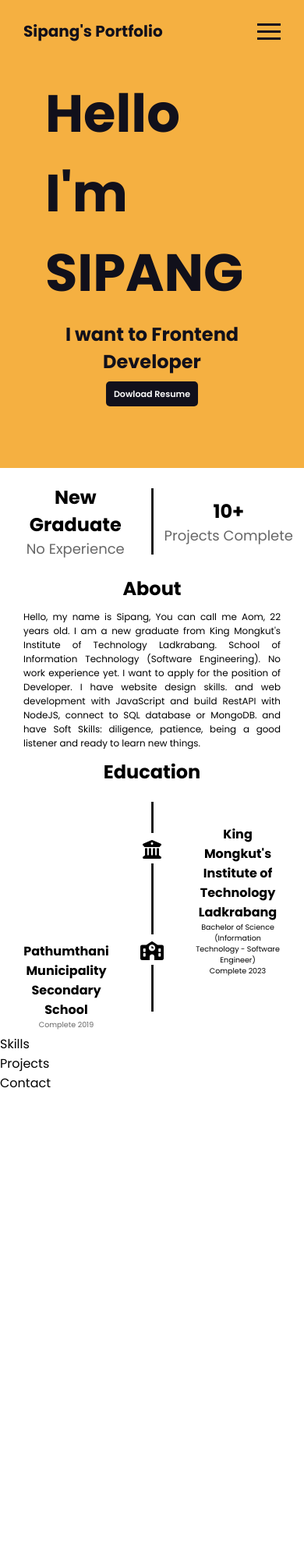
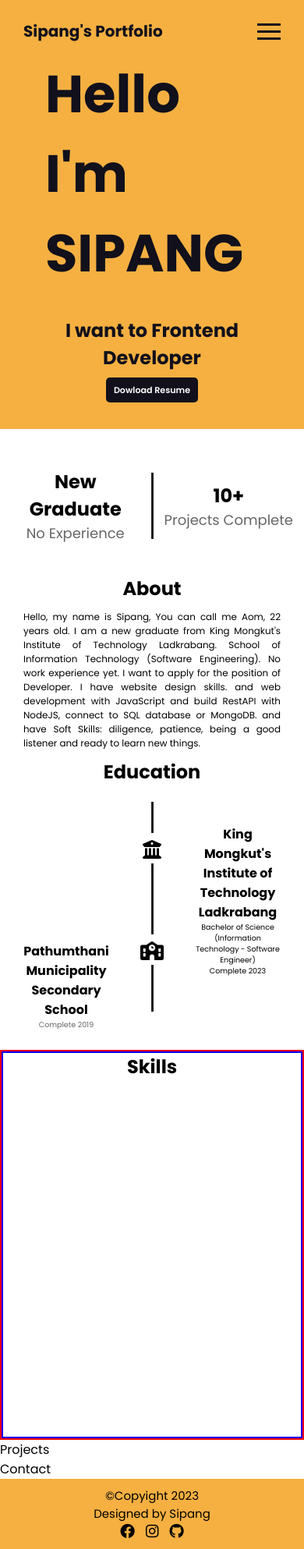
Before and after one commit to aomsk/sipang-portfolio, a plain HTML site: page index.html in a window 390 px wide. Shown: the whole page at 78% size. Before the commit the page ends 1401 px from the top, so only its background shows below. Drawn offline with Linux system fonts and the light colour scheme.

Commit message:
feat: add section Skills and Footer

```diff
--- a/index.html
+++ b/index.html
@@ -99,12 +99,33 @@
     </div>
     </div>
   </section>
-
-  <section id="Skills">Skills</section>
+  <section id="Skills">
+    <div class="skills-container">
+      <div class="skills-items">
+        <h1>Skills</h1>
+      </div>
+    </div>
+  </section>
   <section id="Projects">Projects</section>
   <section id="Contact">Contact</section>
-
-  <script src="index.js"></script>
+  <footer>
+    <div class="footer-container">
+      <div class="footer-items">&copy;Copyight 2023</div>
+      <div class="footer-items">Designed by Sipang</div>
+      <div class="footer-items">
+        <a href="" target="_blank">
+          <i class="fa-brands fa-facebook fa-lg" style="color: #000000;"></i>
+        </a>
+        <a href="" target="_blank">
+          <i class="fa-brands fa-instagram fa-lg" style="color: #000000;"></i>
+        </a>
+        <a href="http://github.com/aomsk" target="_blank">
+          <i class="fa-brands fa-github fa-lg" style="color: #000000;"></i>
+        </a>
+      </div>
+    </div>
+  </footer>
+  <script type="text/javascript" src="index.js"></script>
 </body>
 
 </html>
--- a/styles.css
+++ b/styles.css
@@ -32,6 +32,7 @@ header {
   justify-content: space-between;
   padding: 0 100px;
   position: fixed;
+  z-index: 1;
   /* filter: blur(1px); */
 }
 
@@ -55,21 +56,22 @@ header {
   /* color: #fefefe; */
   color: #11101b;
   font-size: calc(75% + 0.8vmin);
-  /* padding: 10px 25px; */
-  padding: 5px 25px;
-  border-radius: 30px;
+  padding: 10px 25px;
+  /* padding: 5px 25px; */
+  /* border-radius: 30px; */
+  border-radius: 5px;
   transition: 0.2s;
   margin: 0 5px;
 }
 
 .nav-bar ul li a:hover {
-  color: #11101b;
-  background-color: #fefefe;
+  color: #fefefe;
+  background-color: #11101b;
 }
 
 .nav-bar ul li a.active {
-  color: #11101b;
-  background-color: #fefefe;
+  color: #fefefe;
+  background-color: #11101b;
 }
 
 .hero {
@@ -80,10 +82,6 @@ header {
   align-items: center;
   padding: 0 3rem;
   color: #11101b;
-  /* color: #fff; */
-  /* background-color: #292D32; */
-  /* background-color: #F76D6D; */
-  /* background-color: #F4D03F; */
   background-color: #F5B041;
 }
 
@@ -117,8 +115,8 @@ header {
   display: flex;
   justify-content: center;
   align-items: center;
-  /* margin: 20px 0; */
   margin: 60px 0;
+  /* border: 2px solid red; */
 }
 
 .v-line {
@@ -143,7 +141,7 @@ header {
 
 .about-container {
   height: auto;
-  /* border: 2px solid red; */
+  padding: 20px 0;
 }
 
 .about-items {
@@ -227,6 +225,48 @@ header {
   z-index: 0;
 }
 
+.skills-container {
+  height: 500px;
+  display: flex;
+  justify-content: center;
+  border: 2px solid red;
+}
+
+.skills-items {
+  width: 750px;
+  border: 2px solid blue;
+}
+
+.skills-items h1 {
+  text-align: center;
+}
+
+footer {
+  display: flex;
+  justify-content: center;
+  height: 60px;
+  background-color: #F5B041;
+}
+
+.footer-container {
+  display: flex;
+  width: 100vw;
+  justify-content: space-around;
+}
+
+.footer-items {
+  font-size: 15px;
+  display: flex;
+  align-items: center;
+  text-align: center;
+}
+
+.footer-items i {
+  padding: 0 5px;
+}
+
+/* -------------------------------------------------- */
+
 @media only screen and (max-width: 1320px) {
   header {
     padding: 0 50px;
@@ -290,7 +330,7 @@ header {
 
   .nav-bar.active {
     /* height: 520px; */
-    height: 230px;
+    height: 300px;
   }
 
   .nav-bar ul {
@@ -312,7 +352,7 @@ header {
   }
 
   .hero {
-    height: 600px;
+    height: 500px;
     justify-content: center;
   }
 
@@ -329,7 +369,7 @@ header {
   }
 
   .status-container {
-    margin: 20px 0;
+    margin: 40px 0 10px;
   }
 
   .status-items h3 {
@@ -340,3 +380,35 @@ header {
     padding: 0 30px;
   }
 }
+
+@media only screen and (max-width: 500px) {
+
+  .hero {
+    height: 550px;
+    justify-content: center;
+  }
+
+  .status-container {
+    margin: 50px 0 10px;
+  }
+
+  footer {
+    height: 90px;
+    padding: 10px 0;
+  }
+
+  .footer-container {
+    display: block;
+  }
+
+  .footer-items {
+    display: block;
+  }
+}
+
+@media only screen and (max-width: 400px) {
+  .header-info h1 {
+    padding: 20px 0;
+    font-size: 4.2rem;
+  }
+}
```
